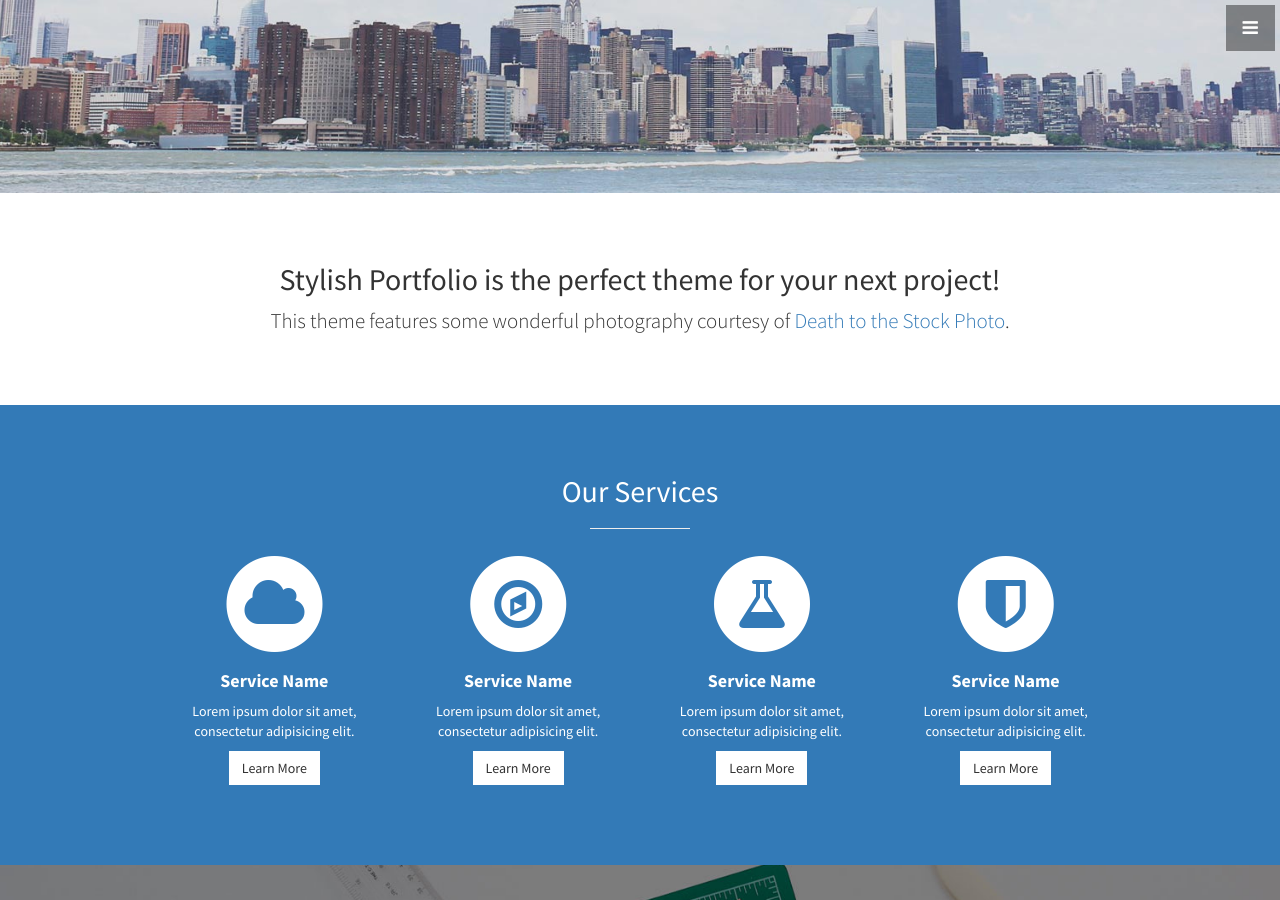
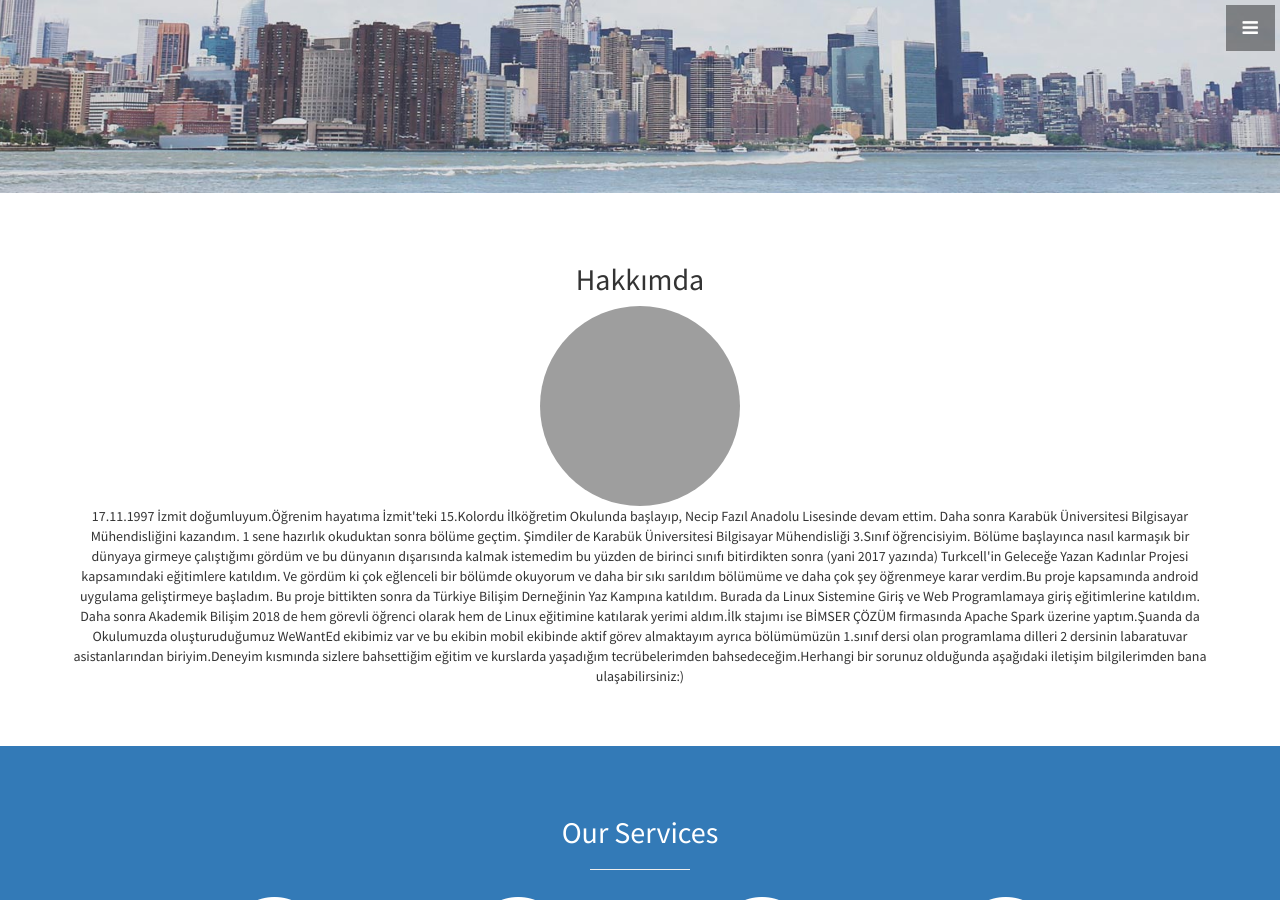
Before and after one commit to KadriyeAksakal/KadriyeAksakal.github.io, a Jekyll site: the page built from index.html, in a window 1280 px wide and 900 px high, scrolled down 707 px. Built offline with Jekyll 4.4.1, drawn with Linux system fonts in a browser that asks for light colours; grey boxes are pictures that could not be loaded.

Commit message:
Update about.html

```diff
--- a/_includes/about.html
+++ b/_includes/about.html
@@ -2,8 +2,13 @@
   <div class="container">
     <div class="row">
       <div class="col-lg-12 text-center">
-        <h2>Stylish Portfolio is the perfect theme for your next project!</h2>
-        <p class="lead">This theme features some wonderful photography courtesy of <a target="_blank" href="http://join.deathtothestockphoto.com/">Death to the Stock Photo</a>.</p>
+        <h2>Hakkımda</h2>
+		<img style="height: 200px; width:200px; border-radius:100px;" src="img/me1.JPG">
+         <p>17.11.1997 İzmit doğumluyum.Öğrenim hayatıma İzmit'teki 15.Kolordu İlköğretim Okulunda başlayıp, Necip Fazıl Anadolu Lisesinde devam ettim. Daha sonra Karabük Üniversitesi Bilgisayar Mühendisliğini kazandım. 1 sene hazırlık okuduktan sonra bölüme geçtim. Şimdiler de  Karabük Üniversitesi Bilgisayar Mühendisliği 3.Sınıf öğrencisiyim.
+      Bölüme başlayınca nasıl karmaşık bir dünyaya girmeye çalıştığımı gördüm ve bu dünyanın dışarısında kalmak istemedim bu yüzden de birinci sınıfı bitirdikten sonra (yani 2017 yazında) Turkcell'in Geleceğe Yazan Kadınlar Projesi kapsamındaki eğitimlere katıldım. Ve gördüm ki çok eğlenceli bir bölümde okuyorum ve daha bir sıkı sarıldım
+      bölümüme ve daha çok şey öğrenmeye karar verdim.Bu proje kapsamında android uygulama geliştirmeye başladım. Bu proje bittikten sonra da Türkiye Bilişim Derneğinin Yaz Kampına katıldım. Burada da Linux Sistemine Giriş ve Web Programlamaya giriş eğitimlerine katıldım. Daha sonra Akademik Bilişim 2018 de hem görevli öğrenci olarak hem de
+      Linux eğitimine katılarak yerimi aldım.İlk stajımı ise BİMSER ÇÖZÜM firmasında Apache Spark üzerine yaptım.Şuanda da Okulumuzda oluşturuduğumuz WeWantEd ekibimiz var ve bu ekibin mobil ekibinde aktif görev almaktayım ayrıca bölümümüzün 1.sınıf dersi olan programlama dilleri 2 dersinin labaratuvar asistanlarından biriyim.Deneyim
+      kısmında sizlere bahsettiğim eğitim ve kurslarda yaşadığım tecrübelerimden bahsedeceğim.Herhangi bir sorunuz olduğunda aşağıdaki iletişim bilgilerimden bana ulaşabilirsiniz:)</p>
       </div>
     </div>
     <!-- /.row -->
```
